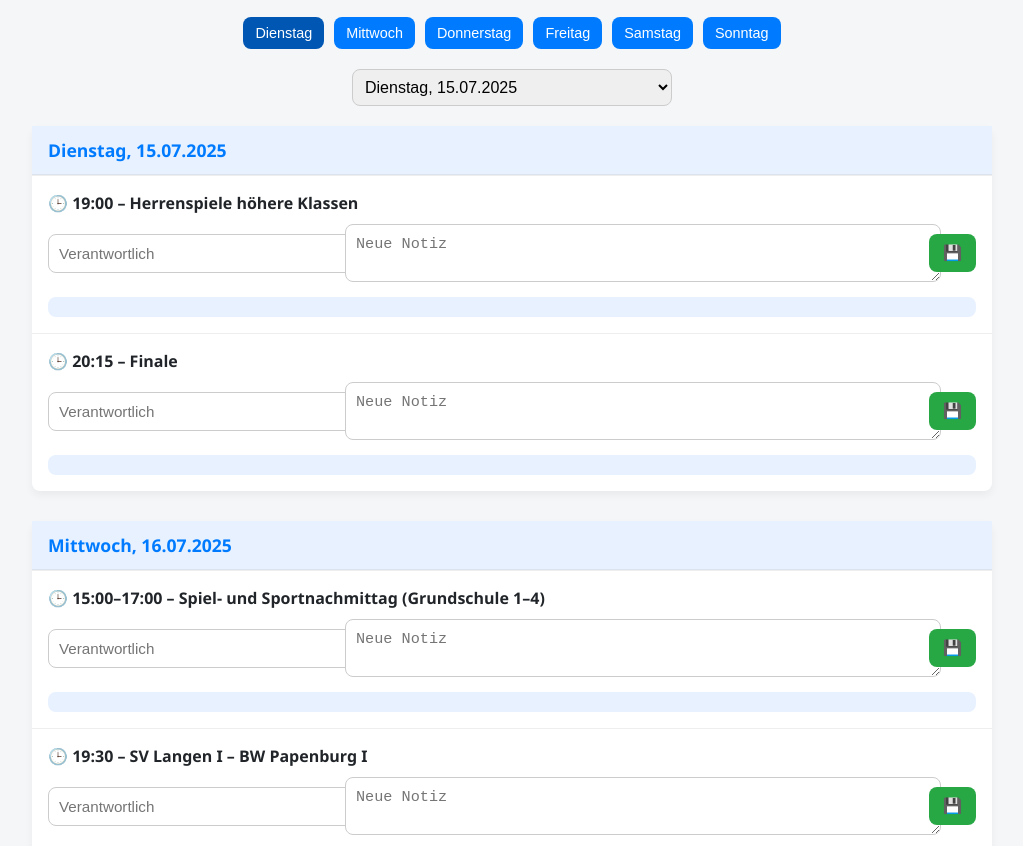
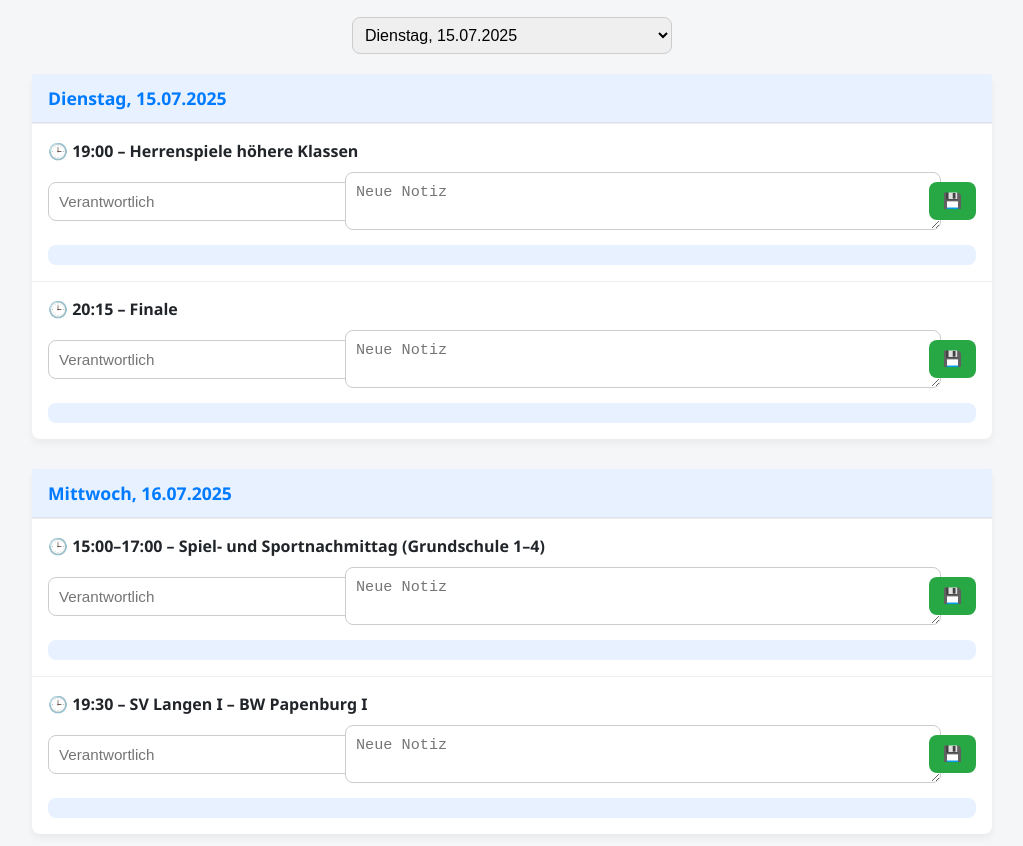
Before and after one commit to erbehannes/SW2025, a plain HTML site: page index.html in a window 1280 px wide. Shown: the part 106-952 px from the top of the page, without its empty margins (128-1151 px from the left). Drawn offline with Linux system fonts and the light colour scheme; no server answers.

Commit message:
Add files via upload

```diff
--- a/app.js
+++ b/app.js
@@ -25,7 +25,7 @@ function formatTime(ts) {
   return `${d.toLocaleDateString('de-DE')} – ${d.toLocaleTimeString('de-DE', { hour: '2-digit', minute: '2-digit' })}`;
 }
 
-// Eventdaten eintragen
+// Eventdaten
 const events = {
   "Dienstag, 15.07.2025": [
     { time: "19:00", title: "Herrenspiele höhere Klassen" },
@@ -35,56 +35,19 @@ const events = {
     { time: "15:00–17:00", title: "Spiel- und Sportnachmittag (Grundschule 1–4)" },
     { time: "19:30", title: "SV Langen I – BW Papenburg I" }
   ],
-  "Donnerstag, 17.07.2025": [
-    { time: "15:30–17:30", title: "Sportnachmittag bis 6 Jahre" },
-    { time: "18:30", title: "SV Langen II Turnier" },
-    { time: "19:30", title: "Damenspiel" },
-    { time: "20:15", title: "Finale Herrenturnier" }
-  ],
-  "Freitag, 18.07.2025": [
-    { time: "16:00", title: "Mini-Kicker Turnier" },
-    { time: "17:00", title: "Sportmania" },
-    { time: "18:00", title: "Alte Herren Turnier" },
-    { time: "20:00", title: "Aufstiegsmannschaftsspiel 2015" },
-    { time: "21:00", title: "Große Tagestombola" }
-  ],
-  "Samstag, 19.07.2025": [
-    { time: "10:00", title: "TTVN-Race Tischtennis" },
-    { time: "10:00", title: "LK-Tennisturnier" },
-    { time: "14:30", title: "Langen läuft Rund" }
-  ],
-  "Sonntag, 20.07.2025": [
-    { time: "10:30", title: "Familienmesse" },
-    { time: "14:30", title: "Dorfpokalturnier" },
-    { time: "15:00", title: "Kinderolympiade + Kaffee & Kuchen" },
-    { time: "17:00", title: "Große Tombola" }
-  ]
+  // Weitere Tage hinzufügen ...
 };
 
-// UI aufbauen
 function renderPlan() {
   const container = document.getElementById('week-plan');
-  const navButtons = document.getElementById('day-buttons');
   const navSelect = document.getElementById('day-select');
   container.innerHTML = '';
-  navButtons.innerHTML = '';
   navSelect.innerHTML = '';
 
-  Object.entries(events).forEach(([day, list], dIndex) => {
+  Object.entries(events).forEach(([day, list]) => {
     const anchorId = sanitizeKey(day);
 
-    // Button Navigation
-    const btn = document.createElement('button');
-    btn.textContent = day.split(',')[0];
-    btn.onclick = () => {
-      document.getElementById(anchorId)?.scrollIntoView({ behavior: 'smooth' });
-      document.querySelectorAll('#day-buttons button').forEach(b => b.classList.remove('active'));
-      btn.classList.add('active');
-    };
-    if (dIndex === 0) btn.classList.add('active');
-    navButtons.appendChild(btn);
-
-    // Dropdown Option
+    // Dropdown-Option
     const option = document.createElement('option');
     option.value = anchorId;
     option.textContent = day;
@@ -127,6 +90,7 @@ function renderPlan() {
       const notes = document.createElement('div');
       notes.className = 'notes';
 
+      // Daten laden
       onValue(dbRef, snapshot => {
         const data = snapshot.val() || { responsible: "", notes: [] };
         responsible.value = data.responsible || '';
@@ -153,6 +117,7 @@ function renderPlan() {
         });
       });
 
+      // Speichern
       saveBtn.onclick = async () => {
         const noteText = note.value.trim();
         if (!noteText && !responsible.value.trim()) return;
@@ -185,13 +150,14 @@ function renderPlan() {
     container.appendChild(dayCard);
   });
 
+  // Scroll beim Auswählen
   navSelect.onchange = () => {
     const id = navSelect.value;
     document.getElementById(id)?.scrollIntoView({ behavior: 'smooth' });
   };
 }
 
-// ⬆️ Nach oben Button
+// ⬆️ Zurück nach oben
 const backBtn = document.getElementById('backToTop');
 window.addEventListener('scroll', () => {
   backBtn.style.display = window.scrollY > 300 ? 'block' : 'none';
--- a/index.html
+++ b/index.html
@@ -15,22 +15,21 @@
       <h1>📅 Sportwoche 2025 – Orga Planer</h1>
     </header>
 
-    <!-- Navigation für Tag-Auswahl -->
+    <!-- Nur Dropdown zur Tag-Navigation -->
     <nav class="day-nav">
-      <div id="day-buttons"></div>
       <select id="day-select" class="day-select"></select>
     </nav>
 
-    <!-- Inhaltlicher Bereich -->
+    <!-- Hauptbereich -->
     <main id="week-plan" class="week-plan">
-      <!-- JS füllt Inhalte dynamisch -->
+      <!-- Dynamische Inhalte -->
     </main>
   </div>
 
   <!-- Nach oben Button -->
   <button id="backToTop" class="back-to-top">⬆️</button>
 
-  <!-- Service Worker Registrierung -->
+  <!-- Service Worker -->
   <script>
     if ('serviceWorker' in navigator) {
       navigator.serviceWorker.register('sw.js')
@@ -39,7 +38,6 @@
     }
   </script>
 
-  <!-- Haupt-JavaScript Modul -->
   <script type="module" src="app.js"></script>
 </body>
 </html>
--- a/styles.css
+++ b/styles.css
@@ -37,52 +37,21 @@ header h1 {
   margin: 0;
 }
 
-/* Navigation (Buttons + Dropdown) */
 .day-nav {
   display: flex;
-  flex-direction: column;
-  align-items: center;
-  gap: 10px;
+  justify-content: center;
   margin: 20px 0;
-  background: var(--bg);
-  z-index: 99;
-}
-
-#day-buttons {
-  display: flex;
-  flex-wrap: wrap;
-  justify-content: center;
-  gap: 10px;
-}
-
-.day-nav button {
-  padding: 8px 12px;
-  font-size: 0.9rem;
-  border: none;
-  border-radius: var(--radius);
-  background: var(--primary);
-  color: white;
-  cursor: pointer;
-  transition: background 0.2s ease;
-}
-
-.day-nav button:hover,
-.day-nav button.active {
-  background: #0056b3;
 }
 
 .day-select {
-  display: block;
   width: 100%;
   max-width: 320px;
   font-size: 1rem;
   padding: 8px;
   border-radius: var(--radius);
   border: 1px solid #ccc;
-  margin-top: 10px;
 }
 
-/* Zurück nach oben */
 .back-to-top {
   position: fixed;
   bottom: 25px;
@@ -104,7 +73,6 @@ header h1 {
   background: #0056b3;
 }
 
-/* Tageskarten */
 .day-card {
   background: white;
   border-radius: var(--radius);
@@ -135,7 +103,6 @@ header h1 {
   color: var(--text);
 }
 
-/* Eingabefelder */
 .input-grid {
   display: grid;
   grid-template-columns: 1fr 2fr auto;
@@ -173,7 +140,6 @@ button:hover {
   background-color: #1e7e34;
 }
 
-/* Notizenbereich */
 .notes {
   background: var(--primary-light);
   padding: 10px;
```
